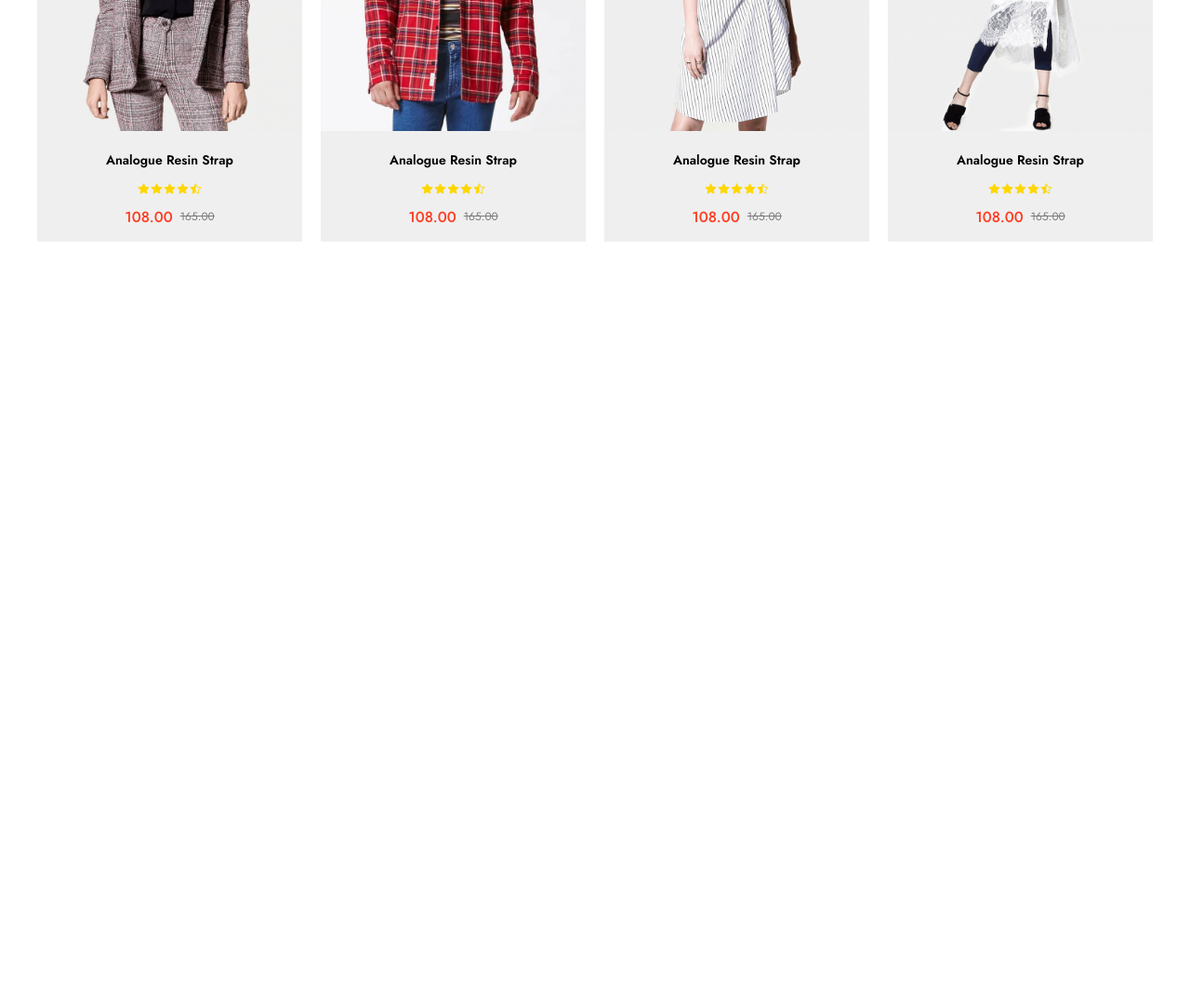
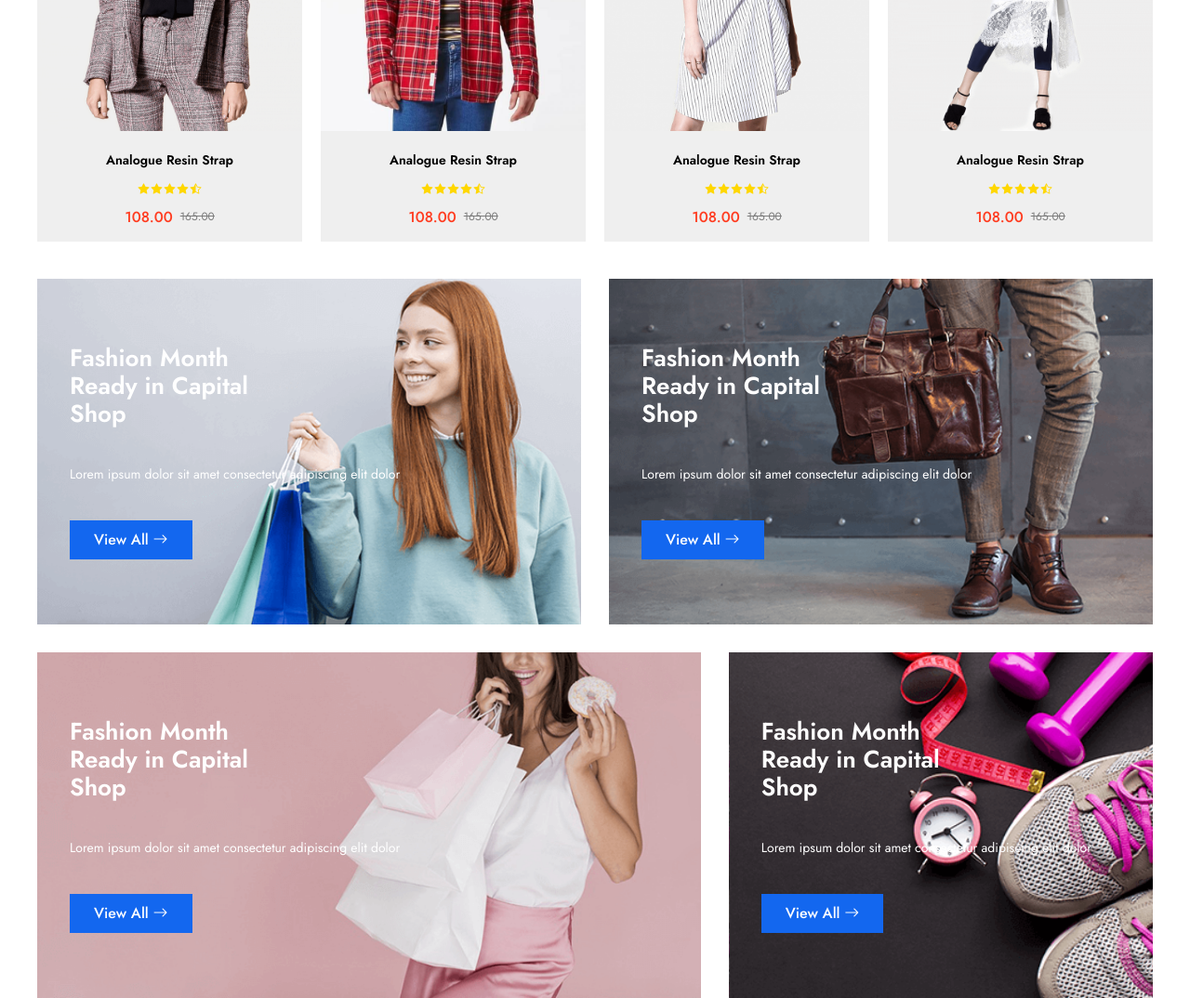
Before and after one commit to nurcancek/site, a plain HTML site: page index.html in a window 1280 px wide. Shown: the part 1511-2585 px from the top of the page at 93% size. Before the commit the page ends 1811 px from the top, so only its background shows below. Drawn offline with nearby package versions, Linux system fonts and the light colour scheme.

Commit message:
kampanya bölümü eklendi
kampanya bölümünün html ve css leri yazıldı foto ları eklendi.

```diff
--- /dev/null
+++ b/css/components/compaign-item.css
@@ -0,0 +1,43 @@
+.campaigns .campaign-item {
+    padding: 70px 35px;
+    background-size: cover;
+    background-position: center;
+    flex: 1;
+    color: white;
+  }
+
+  .campaigns .campaign-item .campaign-title {
+    font-size: 26px;
+    font-weight: 600;
+    line-height: 30px;
+  }
+
+  .campaigns .campaign-item .campaign-desc {
+    margin: 40px 0;
+    font-size: 14px;
+  }
+
+  .campaigns-wrapper:nth-child(1) .campaign-item:nth-child(1) {
+    background-image: url(../../img/campaigns/banner1.png);
+  }
+
+  .campaigns-wrapper:nth-child(1) .campaign-item:nth-child(2) {
+    background-image: url(../../img/campaigns/banner2.png);
+  }
+
+  .campaigns-wrapper:nth-child(2) .campaign-item:nth-child(1) {
+    background-image: url(../../img/campaigns/banner3.png);
+    flex: 5;
+  }
+
+  .campaigns-wrapper:nth-child(2) .campaign-item:nth-child(2) {
+    background-image: url(../../img/campaigns/banner4.png);
+    flex: 3;
+  }
+
+  @media (max-width: 768px) {
+    .campaigns .campaign-item {
+      width: 100%;
+      flex: unset !important;
+    }
+  }
--- a/css/main.css
+++ b/css/main.css
@@ -9,6 +9,7 @@
 @import url(components/slider.css);
 @import url(components/category-item.css);
 @import url(components/product-item.css);
+@import url(components/compaign-item.css);
 
 /*! pages  */
 @import url(pages/home.css);
--- a/css/pages/home.css
+++ b/css/pages/home.css
@@ -33,3 +33,12 @@
     flex-wrap: wrap;
   }
   /*! products end  */
+
+  /*! campaign start  */
+.campaigns .campaigns-wrapper {
+  display: flex;
+  gap: 30px;
+  margin-top: 30px;
+  flex-wrap: wrap;
+}
+/*! campaign end  */
--- a/index.html
+++ b/index.html
@@ -547,7 +547,56 @@
     </div>
   </section>
   <!--! products end  -->
-
+<!--! campaigns start -->
+<section class="campaigns">
+  <div class="container">
+    <div class="campaigns-wrapper">
+      <div class="campaign-item">
+        <h3 class="campaign-title">Fashion Month <br>
+          Ready in Capital <br>
+          Shop</h3>
+        <p class="campaign-desc">Lorem ipsum dolor sit amet consectetur adipiscing elit dolor</p>
+        <a href="#" class="btn btn-primary">
+          View All
+          <i class="bi bi-arrow-right"></i>
+        </a>
+      </div>
+      <div class="campaign-item">
+        <h3 class="campaign-title">Fashion Month <br>
+          Ready in Capital <br>
+          Shop</h3>
+        <p class="campaign-desc">Lorem ipsum dolor sit amet consectetur adipiscing elit dolor</p>
+        <a href="#" class="btn btn-primary">
+          View All
+          <i class="bi bi-arrow-right"></i>
+        </a>
+  </div>
+</div>
+<div class="campaigns-wrapper">
+  <div class="campaign-item">
+    <h3 class="campaign-title">Fashion Month <br>
+      Ready in Capital <br>
+      Shop</h3>
+    <p class="campaign-desc">Lorem ipsum dolor sit amet consectetur adipiscing elit dolor</p>
+    <a href="#" class="btn btn-primary">
+      View All
+      <i class="bi bi-arrow-right"></i>
+    </a>
+  </div>
+  <div class="campaign-item">
+    <h3 class="campaign-title">Fashion Month <br>
+      Ready in Capital <br>
+      Shop</h3>
+    <p class="campaign-desc">Lorem ipsum dolor sit amet consectetur adipiscing elit dolor</p>
+    <a href="#" class="btn btn-primary">
+      View All
+      <i class="bi bi-arrow-right"></i>
+    </a>
+  </div>
+</div>
+</div>
+</section>
+<!--! campaigns end -->
   </div>
 </body>
 </html>
```
